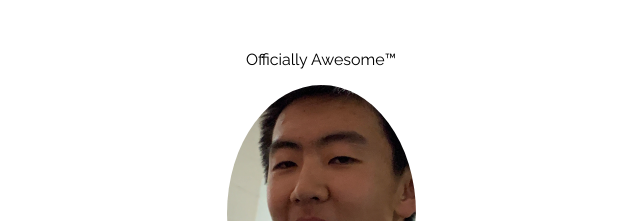
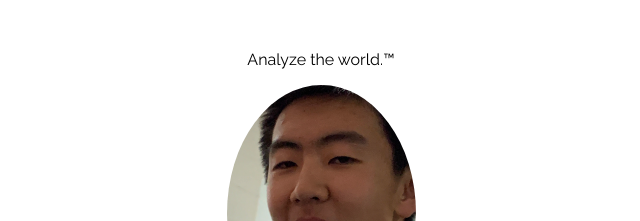
Before and after one commit to bowen-yin/bowen-yin.github.io, a plain HTML site: page index.html in a window 1280 px wide. Shown: the part 151-372 px from the top of the page, 319-959 px from the left. Drawn offline with Linux system fonts and the light colour scheme.

Commit message:
Use correct tagline

```diff
--- a/index.html
+++ b/index.html
@@ -7,7 +7,7 @@
 <body>
 
   <h1 align = "center">Bowen Yin Fanclub</h1>
-  <p align = "center">Officially Awesome™</p>
+  <p align = "center">Analyze the world.™</p>
 
   <center><img src="images/bowen-tongue.jpeg" alt="Tongue Bowen" width="189" height="257"></center>
 
```
